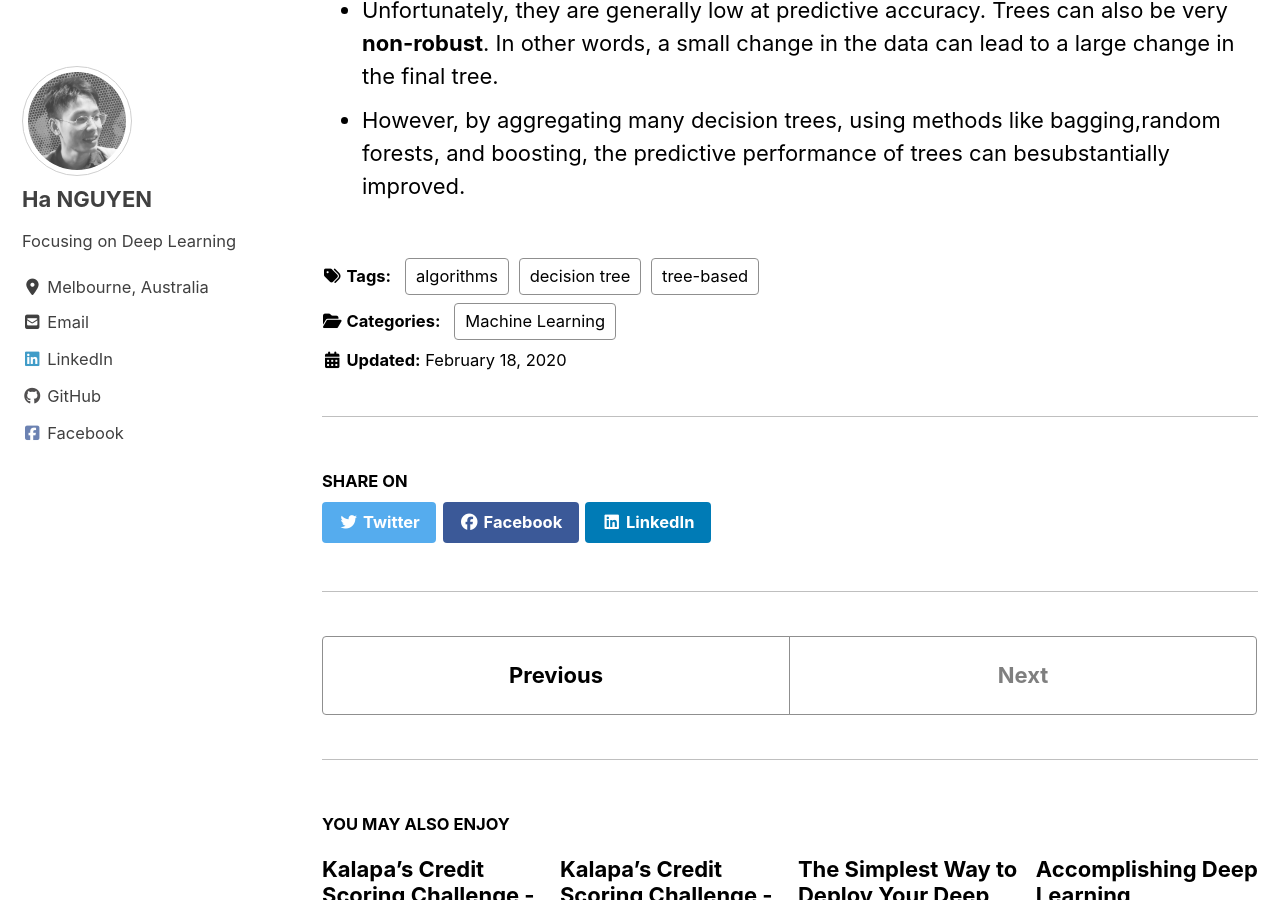
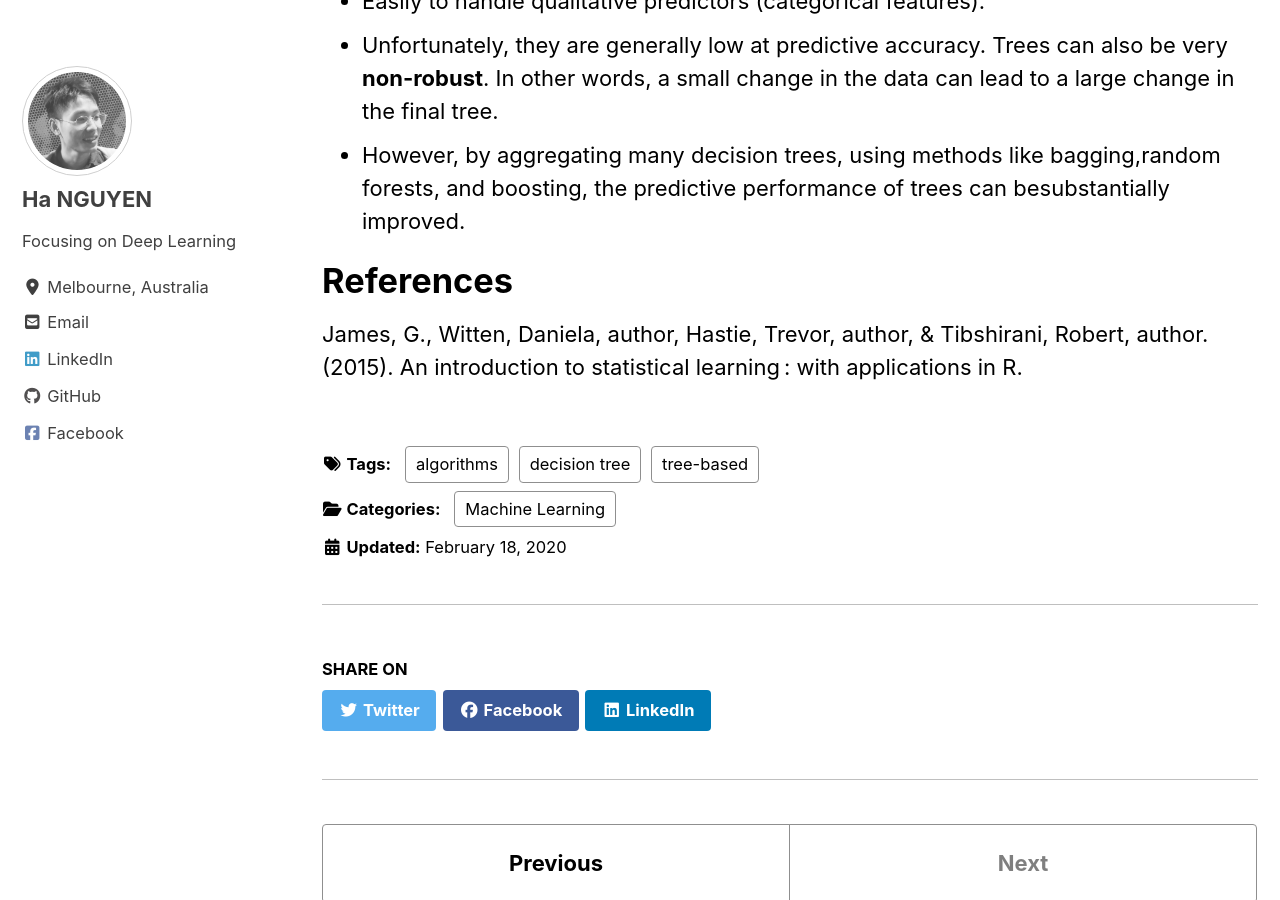
Before and after one commit to datasciblog/datasciblog.github.io, a Jekyll site: the page built from _posts/2020-02-18-tree-based-methods-01.md, in a window 1280 px wide and 900 px high, scrolled down 6475 px. Built offline with Jekyll 4.4.1, drawn with Linux system fonts in a browser that asks for light colours; cached includes are drawn as plain includes; nearby versions of some CDN libraries; formulas are drawn with MathJax 3.

Commit message:
Update 2020-02-18-tree-based-methods-01.md

```diff
--- a/_posts/2020-02-18-tree-based-methods-01.md
+++ b/_posts/2020-02-18-tree-based-methods-01.md
@@ -99,3 +99,7 @@ One can show that the entropy will take on a value near zero if the $\hat{p}_{mk
 - Easily to handle qualitative predictors (categorical features).
 - Unfortunately, they are generally low at predictive accuracy. Trees can also be very **non-robust**. In other words, a small change in the data can lead to a large change in the final tree.
 - However, by aggregating many decision trees, using methods like bagging,random forests, and boosting, the predictive performance of trees can besubstantially improved.
+
+# References
+
+  James, G., Witten, Daniela, author, Hastie, Trevor, author, & Tibshirani, Robert, author. (2015). An introduction to statistical learning : with applications in R.
```
